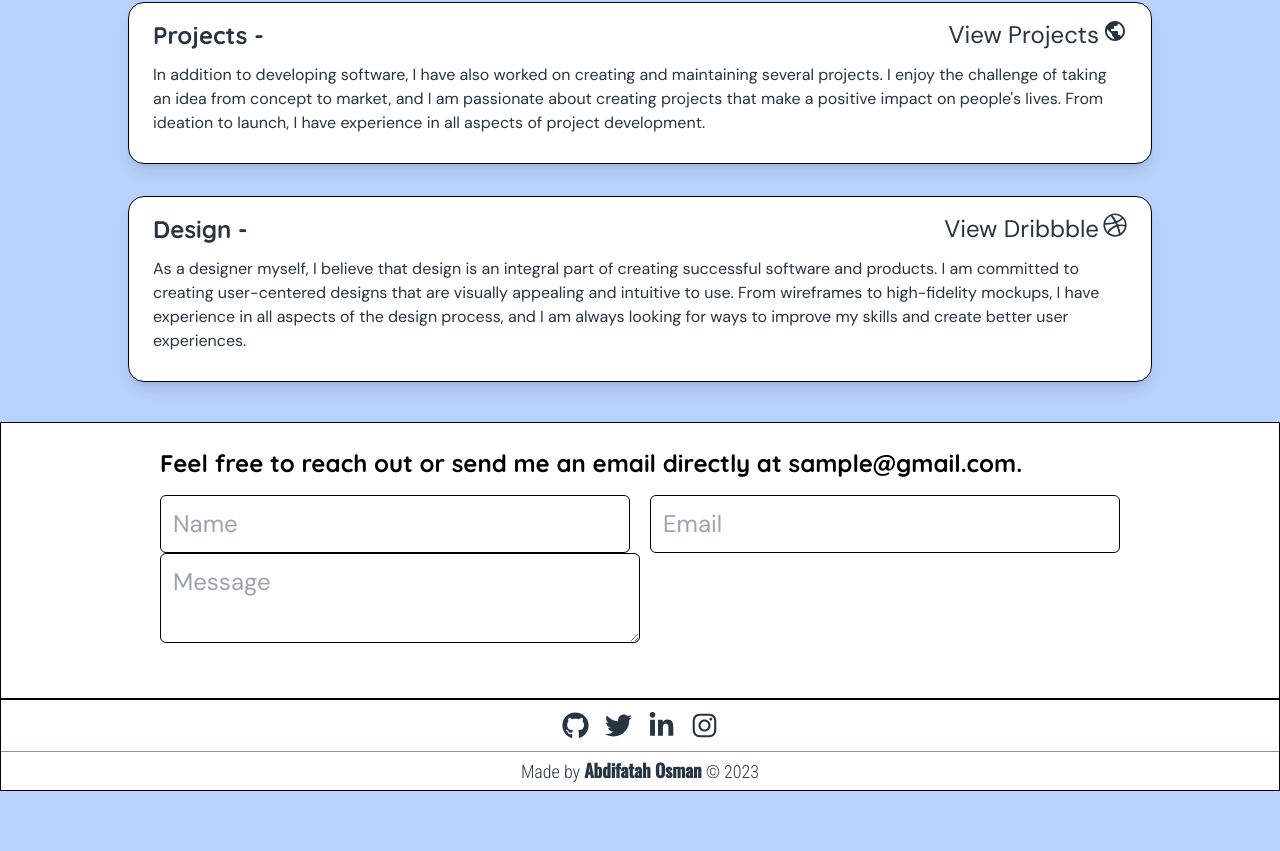
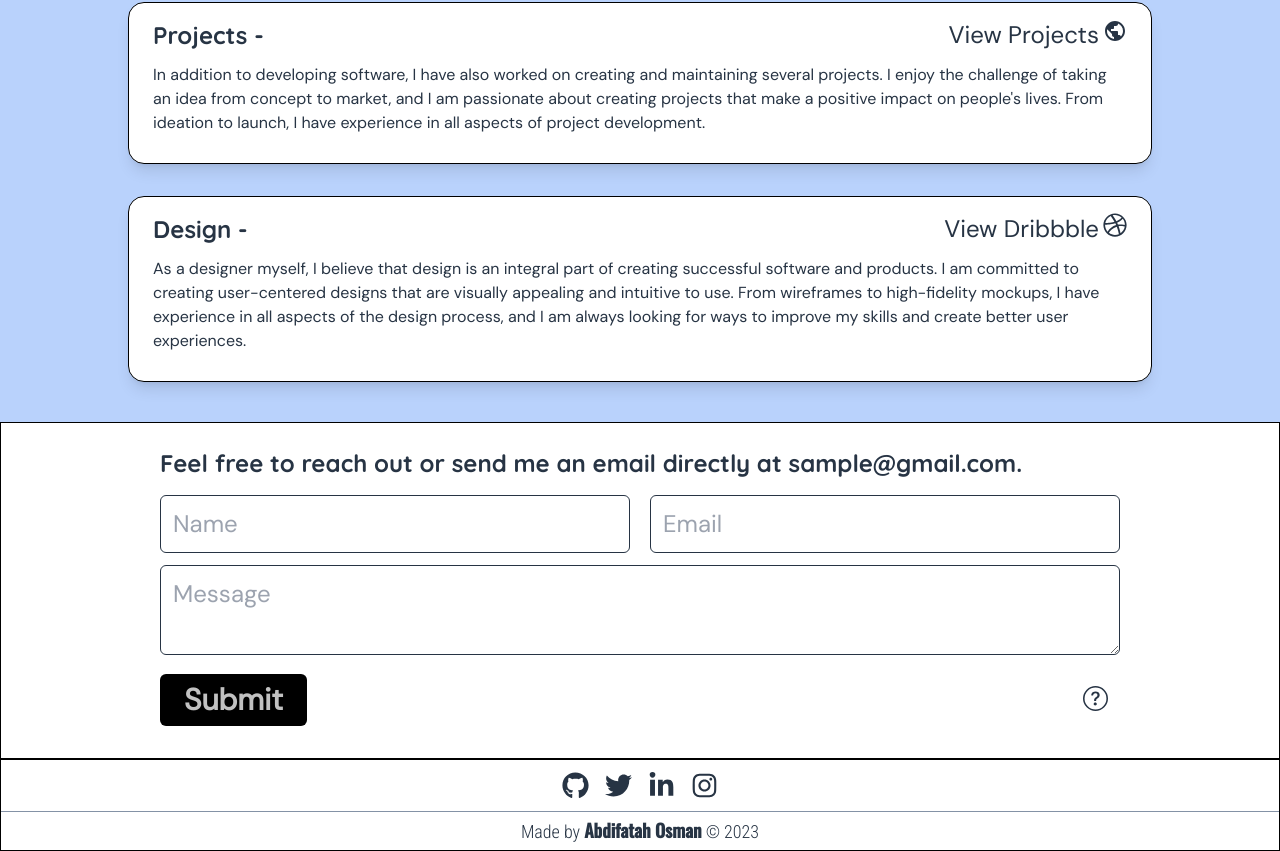
Before and after one commit to AbdifatahCodes/PortfolioWebsite, a Next.js app: page /about in a window 1280 px wide. Shown: the part 552-1403 px from the top of the page. Before the commit the page ends 1343 px from the top, so only its background shows below. Built offline with nearby package versions, Linux system fonts and the light colour scheme.

Commit message:
Completed footer update.

```diff
--- a/src/components/footer.tsx
+++ b/src/components/footer.tsx
@@ -1,4 +1,5 @@
 import { FaInstagram, FaGithub, FaTwitter, FaLinkedinIn } from 'react-icons/fa'
+import { BsQuestionCircle } from 'react-icons/bs'
 
 export default function Footer() {
     return (
@@ -7,32 +8,40 @@ export default function Footer() {
           <div id='contact-section' className=''>
             <div className='max-w-5xl mx-auto flex flex-col'>
               <div className='flex flex-row justify-between'>
-                <p className='px-8 mt-6 mb-4 text-2xl font-quicksand font-bold text-black dark:text-white'>Feel free to reach out or send me an email directly at sample@gmail.com.</p>
+                <p className='px-8 mt-6 mb-4 text-2xl font-quicksand font-bold ttext-gray-dark dark:text-gray-main'>Feel free to reach out or send me an email directly at sample@gmail.com.</p>
               </div>
-              <div className='px-8 space-y-1 mb-12'>
-                <form action="/">
+              <div className='px-8 mb-8'>
+                <form action="/" className='space-y-3'>
                   <div className='flex flex-row'>
                     <input
                       name='fullName'
                       type='string'
                       placeholder='Name'
-                      className='bg-white dark:bg-black text-gray-dark dark:text-gray-main font-dmsans text-2xl p-3 w-3/6 rounded-md border border-black dark:border-white'
+                      className='bg-white dark:bg-black text-gray-dark dark:text-gray-main font-dmsans text-2xl p-3 w-3/6 rounded-md border border-gray-dark dark:border-gray-main'
                     />
                     <input
                       name='email'
                       type='string'
                       placeholder='Email'
-
-                      className='bg-white dark:bg-black text-gray-dark dark:text-gray-main font-dmsans text-2xl p-3 w-3/6 ml-5 rounded-md border border-black dark:border-white'
+                      className='bg-white dark:bg-black text-gray-dark dark:text-gray-main font-dmsans text-2xl p-3 w-3/6 ml-5 rounded-md border border-gray-dark dark:border-gray-main'
                     />
                   </div>
                   <textarea
                       name='message'
-                      // type='string'
                       placeholder='Message'
-
-                      className='bg-white dark:bg-black text-gray-dark dark:text-gray-main font-dmsans text-2xl p-3 w-3/6 rounded-md border border-black dark:border-white'
-                    />
+                      className='bg-white dark:bg-black text-gray-dark dark:text-gray-main font-dmsans text-2xl p-3 w-full rounded-md border border-gray-dark dark:border-gray-main'
+                  />
+                  <div className='flex flex-row justify-between text-gray-dark dark:text-gray-main'>
+                    <button
+                      className='text-3xl font-dmsans font-bold bg-black dark:bg-white p-2 px-6 text-gray-main dark:text-gray-dark rounded-md'
+                    >Submit</button>
+                    <a href='#'>
+                      <BsQuestionCircle
+                        className='align-text-middle mt-3 mr-3'
+                        size={25}
+                      />
+                    </a>
+                  </div>
                 </form>
               </div>
             </div>
--- a/src/pages/index.tsx
+++ b/src/pages/index.tsx
@@ -22,12 +22,21 @@ export default function Home() {
           <div id='divider' className='p-8'></div>
 
           <div id='skills-section' className='max-w-5xl mx-auto bg-white dark:bg-black rounded-3xl shadow-lg  items-center border'>
-            <div className='flex flex-col'>
+            <div className='flex flex-col mb-12'>
               <div className='flex flex-row justify-between'>
                 <p className='px-8 mt-6 mb-4 text-6xl font-oswald font-medium text-black dark:text-white'>My Skills</p>
               </div>
-              <div className='px-8 space-y-1 mb-12'>
+              <div className='px-8 space-y-1'>
                 <p className='text-gray-dark dark:text-gray-main font-roboto text-2xl'>In my pursuit of mastery, I have cultivated a versatile set of skills that empower me to tackle diverse challenges with confidence. With a passion for continuous learning, I am always ready to embrace new opportunities and expand my skill set further.</p>
+              </div>
+              <div>
+                {/* A CSS GRID WILL WORK WONDERS ON THIS SECTION */}
+                <ol>
+                  <li>Javascript</li>
+                  <li>Javascript</li>
+                  <li>Javascript</li>
+                  <li>Javascript</li>
+                </ol>
               </div>
             </div>
           </div>
```
